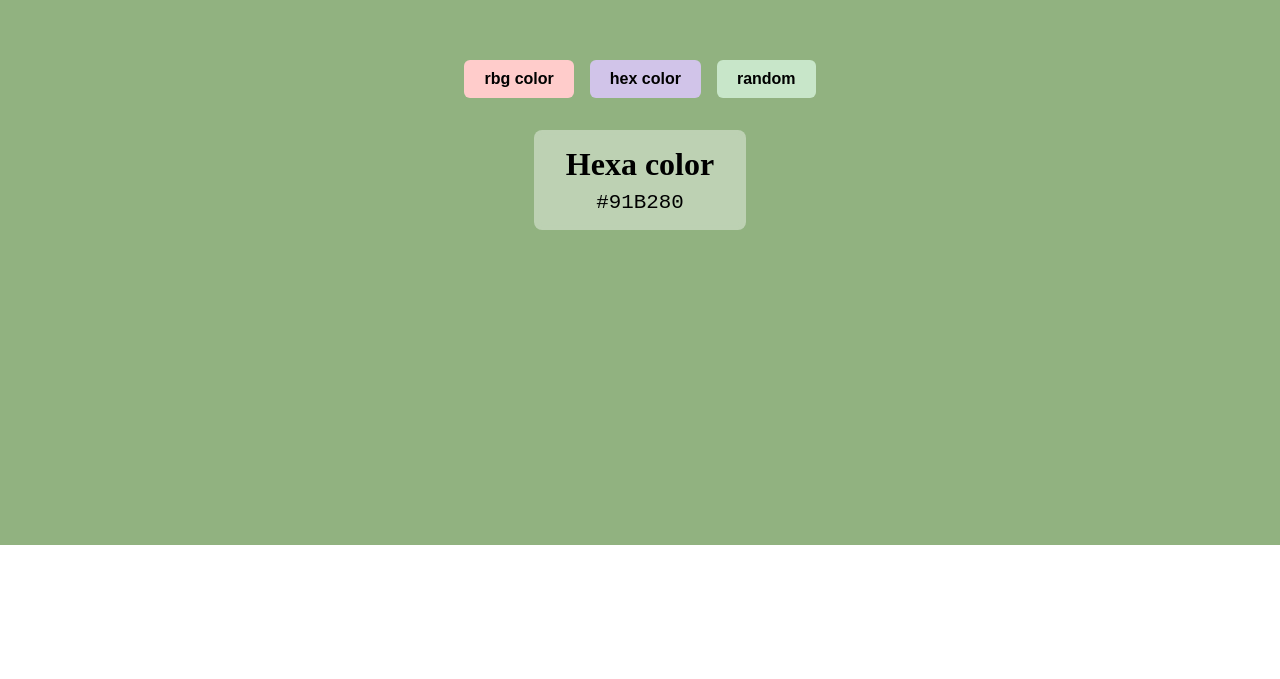
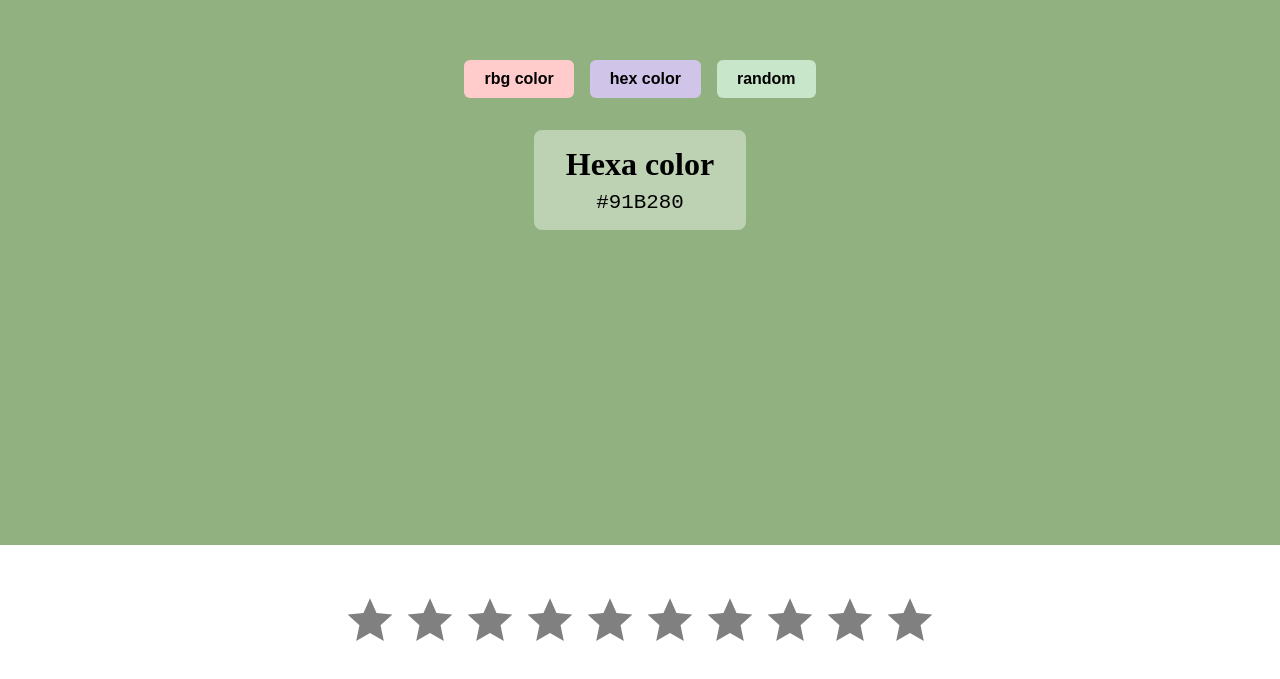
Before and after one commit to rakinu21/react-basic-projects, a React (Vite) app: page / in a window 1280 px wide. Shown: the part 971-1650 px from the top of the page. Before the commit the page ends 1616 px from the top, so only its background shows below. Built offline with nearby package versions, Linux system fonts and the light colour scheme.

Commit message:
done rating star

```diff
--- a/src/components/starsRating/StarsRating.jsx
+++ b/src/components/starsRating/StarsRating.jsx
@@ -4,9 +4,42 @@ import './style.css'
 
 const StarsRating = ({noOfStars = 10}) => {
 
+  const [rating, setRating] = useState(0);
+  const [hover , setHover] = useState(0)
+
+  const handleOnclick = (getCurrentId)=>{
+
+      setRating(getCurrentId)
+  }
+
+  const handlemouseMove = (getCurrentId)=>{
+
+       setHover(getCurrentId)
+  }
+
+  const handleMouseLeave = ()=>{
+        setHover(rating)
+
+  }
 
   return (
     <div id='stars'>
+       {
+        [...Array(noOfStars)].map((stars, index)=>{
+           index += 1
+          return (
+            <LiaStarSolid
+             key={index}
+              onClick={()=> handleOnclick(index)}
+             onMouseMove={()=> handlemouseMove(index)}
+               onMouseLeave={()=> handleMouseLeave()}
+             size={50}
+             className={index <= (hover || rating) ? 'active' : 'inactive'}
+            />
+          )
+        })
+
+        }
 
     </div>
   )
--- a/src/components/starsRating/style.css
+++ b/src/components/starsRating/style.css
@@ -2,17 +2,20 @@
     padding: 50px 0;
     display: flex;
      justify-content: center;
+     gap: 10px;
 
 }
 
 
-.star {
-  color: #d1d5db; /* gray */
-  transition: color 0.2s ease;
-}
 
 
 
-.star.active {
+
+.active {
   color: #facc15; /* yellow */
+  cursor: pointer;
 }
+
+.inactive{
+  color: grey;
+}
```
